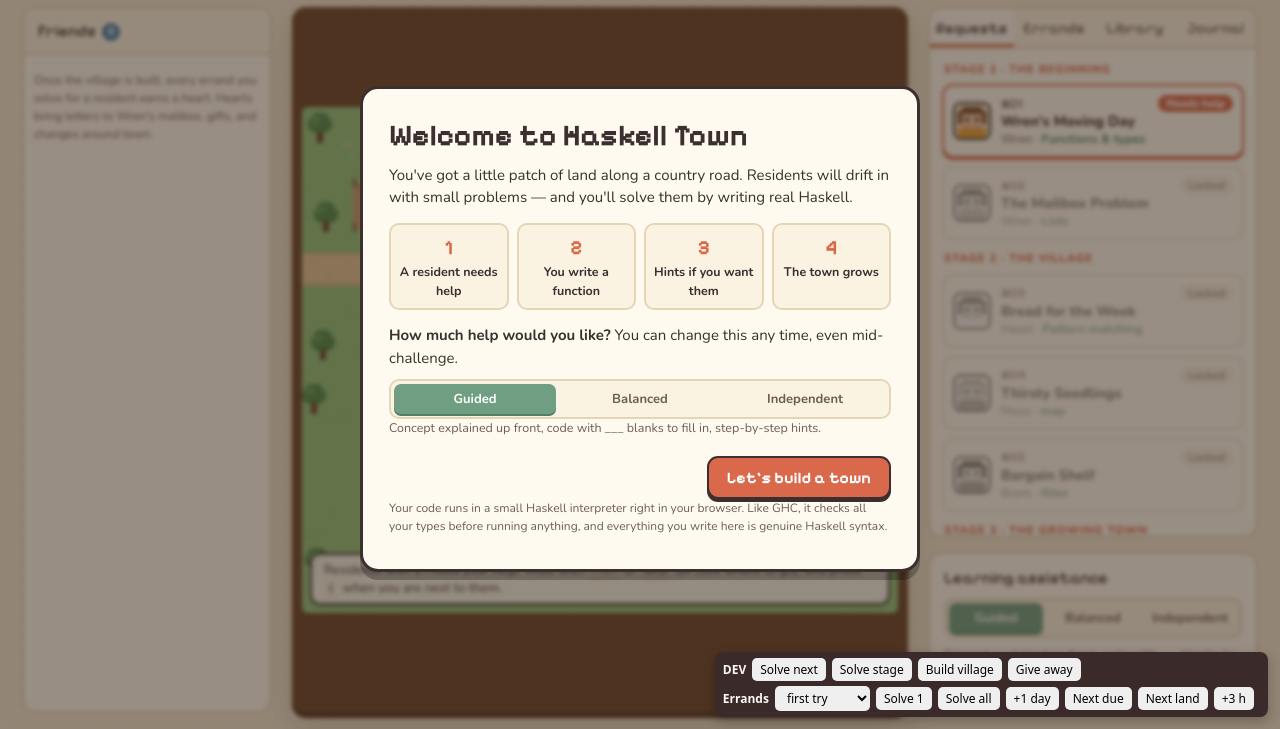
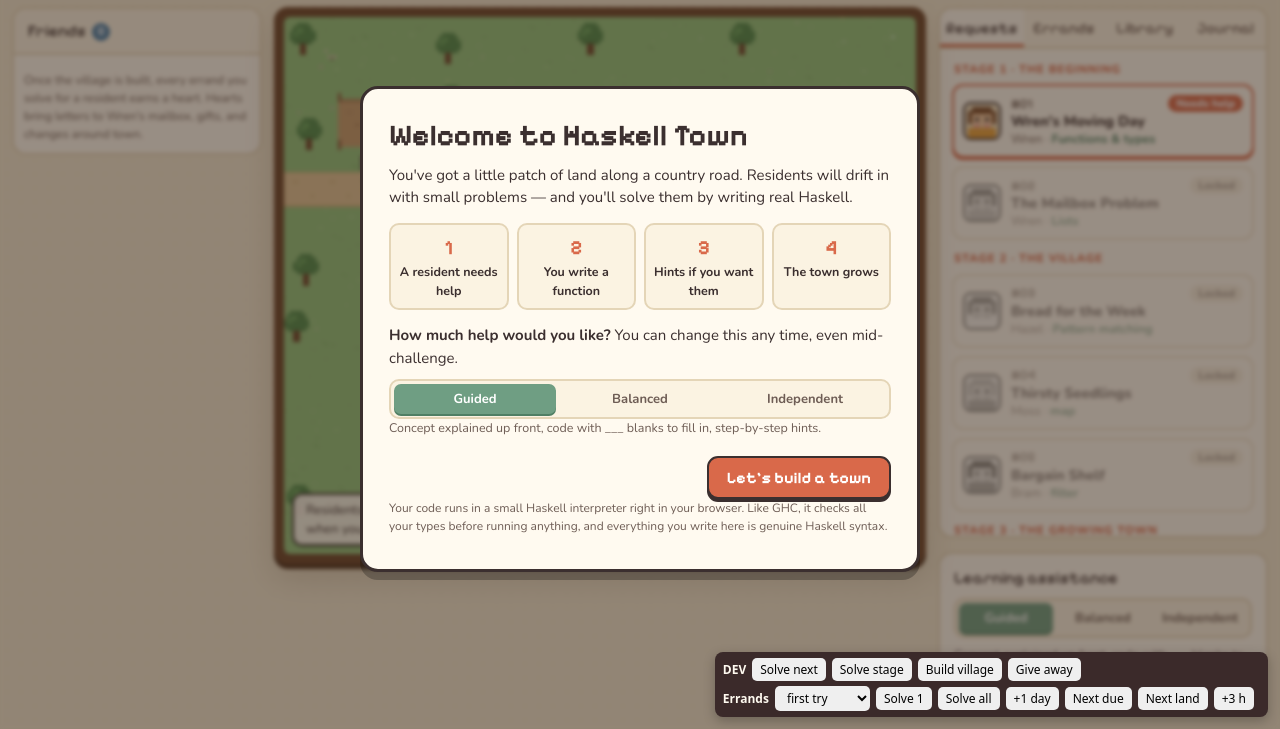
Before and after one commit to LouiseWolff17/Haskell-Town, a website built with Vite: page index.html in a window 1280 px wide. Shown: the part 71-800 px from the top of the page. Built offline with nearby package versions, Linux system fonts and the light colour scheme.

Commit message:
map fixes

```diff
--- a/src/game/town.ts
+++ b/src/game/town.ts
@@ -496,7 +496,7 @@ export function portrait(rid: string, size = 40): HTMLCanvasElement {
 
 export function initTown(): void {
   paintBackground();
-  measure(); new ResizeObserver(measure).observe(cv.closest('.town-frame')!); window.addEventListener('resize', measure);
+  measure(); new ResizeObserver(measure).observe(cv.closest('.town-col')!); window.addEventListener('resize', measure);
   requestAnimationFrame(draw);
   $('#nightBtn').onclick = () => { state.clockOff = !state.clockOff; save(); renderNightBtn(); };
   // the button follows what's actually playing, so it always does what it says
@@ -727,9 +727,11 @@ let box = { w: 0, h: 0 };
 /** Phones and narrow windows scroll the page, so the map is capped to most of the screen's height there. */
 const stacked = window.matchMedia('(max-width: 960px)');
 function measure(): void {
-  const f = cv.closest<HTMLElement>('.town-frame')!, cs = getComputedStyle(f);
-  const w = f.clientWidth - parseFloat(cs.paddingLeft) - parseFloat(cs.paddingRight);
-  const h = stacked.matches ? window.innerHeight * 0.75 : f.clientHeight - parseFloat(cs.paddingTop) - parseFloat(cs.paddingBottom);
+  // measured from the column, not the frame: the frame hugs the canvas, so a short map (the start of the
+  // game) doesn't leave a wide band of frame around it
+  const col = cv.closest<HTMLElement>('.town-col')!, cs = getComputedStyle(cv.closest<HTMLElement>('.town-frame')!);
+  const w = col.clientWidth - parseFloat(cs.paddingLeft) - parseFloat(cs.paddingRight);
+  const h = stacked.matches ? window.innerHeight * 0.75 : col.clientHeight - parseFloat(cs.paddingTop) - parseFloat(cs.paddingBottom);
   box = { w: Math.max(1, w), h: Math.max(1, h) };
 }
 /** Size the canvas to the space it has: the map's full width, and as much of its height as fits. */
--- a/src/styles.css
+++ b/src/styles.css
@@ -21,7 +21,7 @@ kbd{font-family:var(--mono); font-size:.78em; background:var(--paper); border:1p
 .bar{width:150px; height:12px; background:var(--paper); border:2px solid var(--ink); border-radius:7px; overflow:hidden}
 .bar i{display:block; height:100%; width:0; background:linear-gradient(90deg,var(--sage),#9cc58a); transition:width .8s}
 
-.layout{display:grid; grid-template-columns:250px minmax(0,1fr) 330px; grid-template-areas:"friends town side"; gap:20px; max-width:1500px; margin:0 auto; padding:0 22px 28px; align-items:start}
+.layout{display:grid; grid-template-columns:250px minmax(0,1fr) 330px; grid-template-areas:"friends town side"; gap:12px; margin:0 auto; padding:0 12px 28px; align-items:start}
 .town-col{grid-area:town; min-width:0} .side{grid-area:side} .friends-panel{grid-area:friends}
 .friends-panel h3{margin:0; padding:10px 14px; border-bottom:2px solid var(--line); background:var(--paper2); font-family:var(--pixel); font-size:16px; font-weight:500}
 #friends{padding:10px; max-height:calc(100vh - 140px); overflow:auto}
@@ -39,11 +39,12 @@ kbd{font-family:var(--mono); font-size:.78em; background:var(--paper); border:1p
   body{height:100vh; height:100dvh; display:flex; flex-direction:column; overflow:hidden}
   .top{flex:none; width:100%; padding-top:10px; padding-bottom:10px}
   .layout{flex:1; min-height:0; width:100%; grid-template-rows:minmax(0,1fr); align-items:stretch; padding-bottom:16px}
-  .friends-panel{display:flex; flex-direction:column; min-height:0}
-  #friends{flex:1; max-height:none; min-height:0}
+  /* the friends panel is only as tall as its letters, scrolling once it fills its column */
+  .friends-panel{display:flex; flex-direction:column; min-height:0; align-self:start; max-height:100%}
+  #friends{flex:0 1 auto; max-height:none; min-height:0}
   .side{min-height:0; overflow:auto; padding-bottom:4px}
   .town-col{display:flex; flex-direction:column; min-height:0}
-  .town-frame{flex:1; min-height:220px; overflow:hidden}
+  .town-frame{flex:none; align-self:center; max-width:100%; max-height:100%; min-height:220px; overflow:hidden}
 }
 @media (min-width:961px) and (max-width:1180px){
   .layout{grid-template-rows:minmax(0,1fr) minmax(0,24%)}
```
